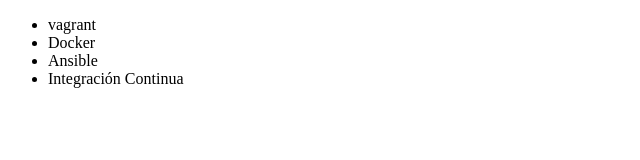
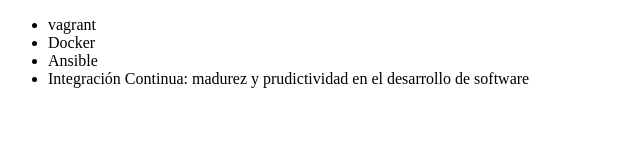
Before and after one commit to jose-erazo/alura-git, a plain HTML site: page index.html in a window 1280 px wide. Shown: the whole page, without its empty margins (0-640 px from the left). Drawn offline with Linux system fonts and the light colour scheme.

Commit message:
Renombrando curso de Integración continua

```diff
--- a/index.html
+++ b/index.html
@@ -11,7 +11,7 @@
         <li>vagrant</li>
         <li>Docker</li>
         <li>Ansible</li>
-        <li>Integración Continua</li>
+        <li>Integración Continua: madurez y prudictividad en el desarrollo de software</li>
     </ul>
 </body>
 </html>
```
